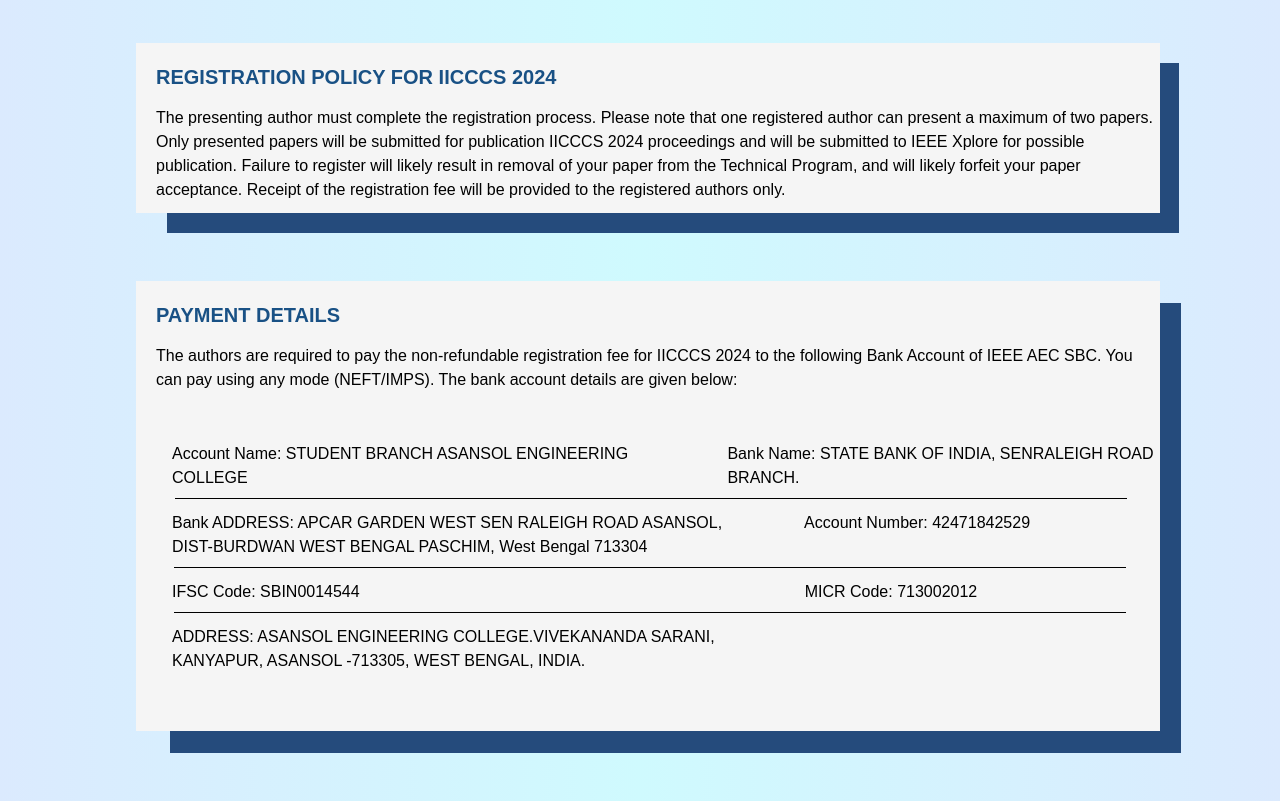
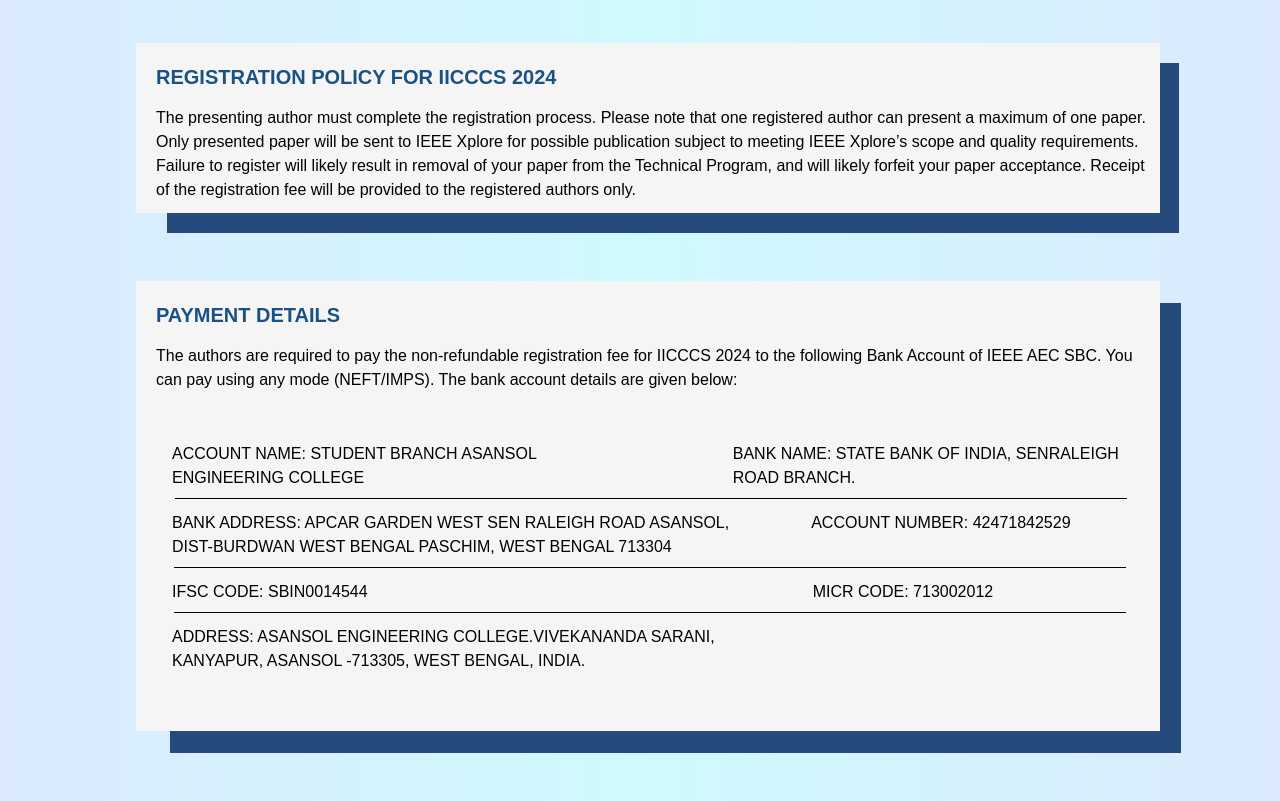
Before and after one commit to AEC-ECE-Developers/Registration-Page, a website built with Vite: page index.html in a window 1280 px wide. Shown: the part 517-1318 px from the top of the page. Built offline with nearby package versions, Linux system fonts and the light colour scheme.

Commit message:
Update index.html

```diff
--- a/index.html
+++ b/index.html
@@ -63,7 +63,7 @@
 
                 <h2 class="text-xl font-semibold reghed">REGISTRATION POLICY FOR IICCCS 2024</h2>
                 <p class="fontpara">
-                    The presenting author must complete the registration process. Please note that one registered author can present a maximum of two papers. Only presented papers will be submitted for publication IICCCS 2024 proceedings and will be submitted to IEEE Xplore for possible publication. Failure to register will likely result in removal of your paper from the Technical Program, and will likely forfeit your paper acceptance. Receipt of the registration fee will be provided to the registered authors only.
+                    The presenting author must complete the registration process. Please note that one registered author can present a maximum of one paper. Only presented paper will be sent to IEEE Xplore for possible publication subject to meeting IEEE Xplore’s scope and quality requirements. Failure to register will likely result in removal of your paper from the Technical Program, and will likely forfeit your paper acceptance. Receipt of the registration fee will be provided to the registered authors only.
                 </p>
             </div>
             <div class="bluediv"></div>
@@ -76,19 +76,19 @@
                 <p class="fontpara">The authors are required to pay the non-refundable registration fee for IICCCS 2024 to the following Bank Account of IEEE AEC SBC. You can pay using any mode (NEFT/IMPS). The bank account details are given below:</p>
 
                 <div class="flex ml-9 mt-[50px] gap-[94px]">
-                    <div>Account Name: STUDENT BRANCH ASANSOL ENGINEERING COLLEGE</div>
-                    <div>Bank Name: STATE BANK OF INDIA, SENRALEIGH ROAD BRANCH.</div>
+                    <div>ACCOUNT NAME: STUDENT BRANCH ASANSOL ENGINEERING COLLEGE</div>
+                    <div>BANK NAME: STATE BANK OF INDIA, SENRALEIGH ROAD BRANCH.</div>
                 </div>
                 <div class="line"></div>
                 <div class="flex mt-3 ml-9 gap-[82px]">
-                    <div>Bank ADDRESS: APCAR GARDEN WEST SEN RALEIGH ROAD ASANSOL, <br>DIST-BURDWAN WEST BENGAL PASCHIM, West Bengal 713304</div>
-                    <div >Account Number: 42471842529</div>
+                    <div>BANK ADDRESS: APCAR GARDEN WEST SEN RALEIGH ROAD ASANSOL, <br>DIST-BURDWAN WEST BENGAL PASCHIM, WEST BENGAL 713304</div>
+                    <div>ACCOUNT NUMBER: 42471842529</div>
                 </div>
                 <div class="line2"></div>
 
                 <div class="flex mt-3 ml-9 gap-[445px]">
-                    <div>IFSC Code: SBIN0014544</div>
-                    <div>MICR Code: 713002012</div>
+                    <div>IFSC CODE: SBIN0014544</div>
+                    <div>MICR CODE: 713002012</div>
                 </div>
                 <div class="line2"></div>
                 <div class="mt-3 ml-9">
```
